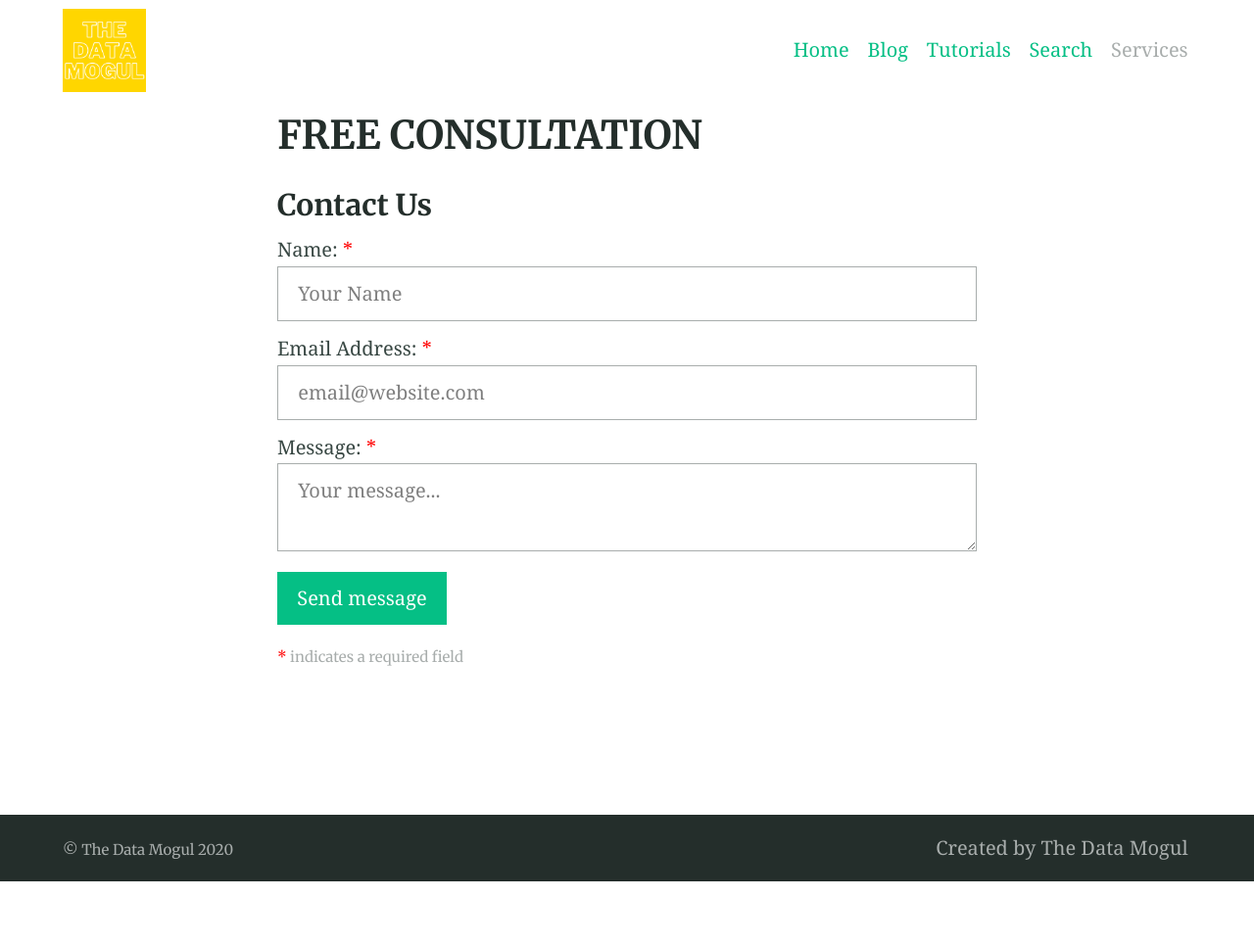
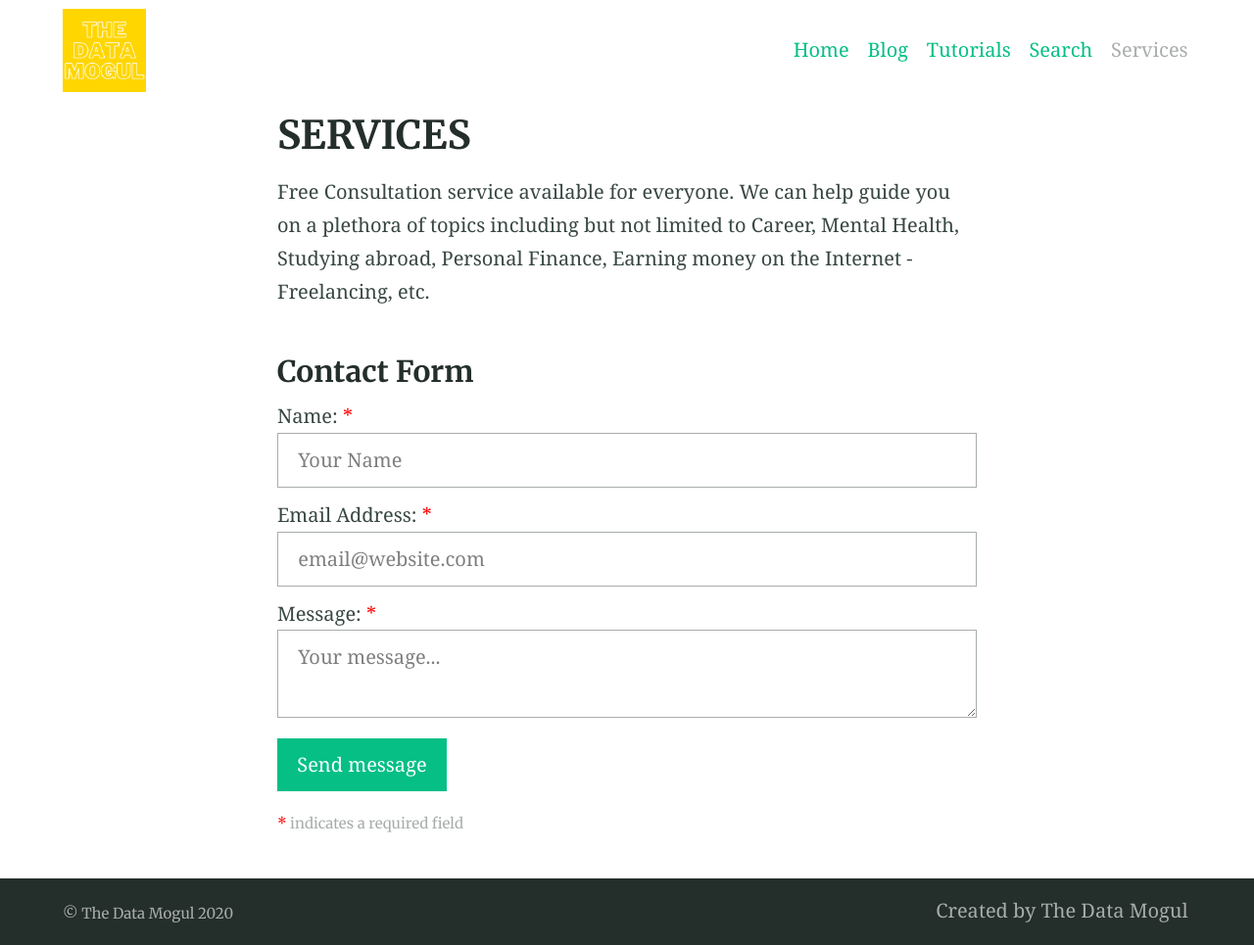
Before and after one commit to the-data-mogul/the-data-mogul.github.io, a Jekyll site: the page built from services.md, in a window 1280 px wide. Shown: the whole page at 98% size. Built offline with Jekyll 4.4.1, drawn with Linux system fonts in a browser that asks for light colours; our own code applies the rules of GitHub Pages for plain Markdown files; before the commit the page ends 900 px from its top, so only the background shows below that.

Commit message:
Update services.md

```diff
--- a/services.md
+++ b/services.md
@@ -1,7 +1,9 @@
 ---
-title: FREE CONSULTATION
+title: SERVICES
 ---
 
-### Contact Us
+Free Consultation service available for everyone. We can help guide you on a plethora of topics including but not limited to Career, Mental Health, Studying abroad, Personal Finance, Earning money on the Internet - Freelancing, etc.
+
+### Contact Form
 
 {% include site-form.html %}
```
